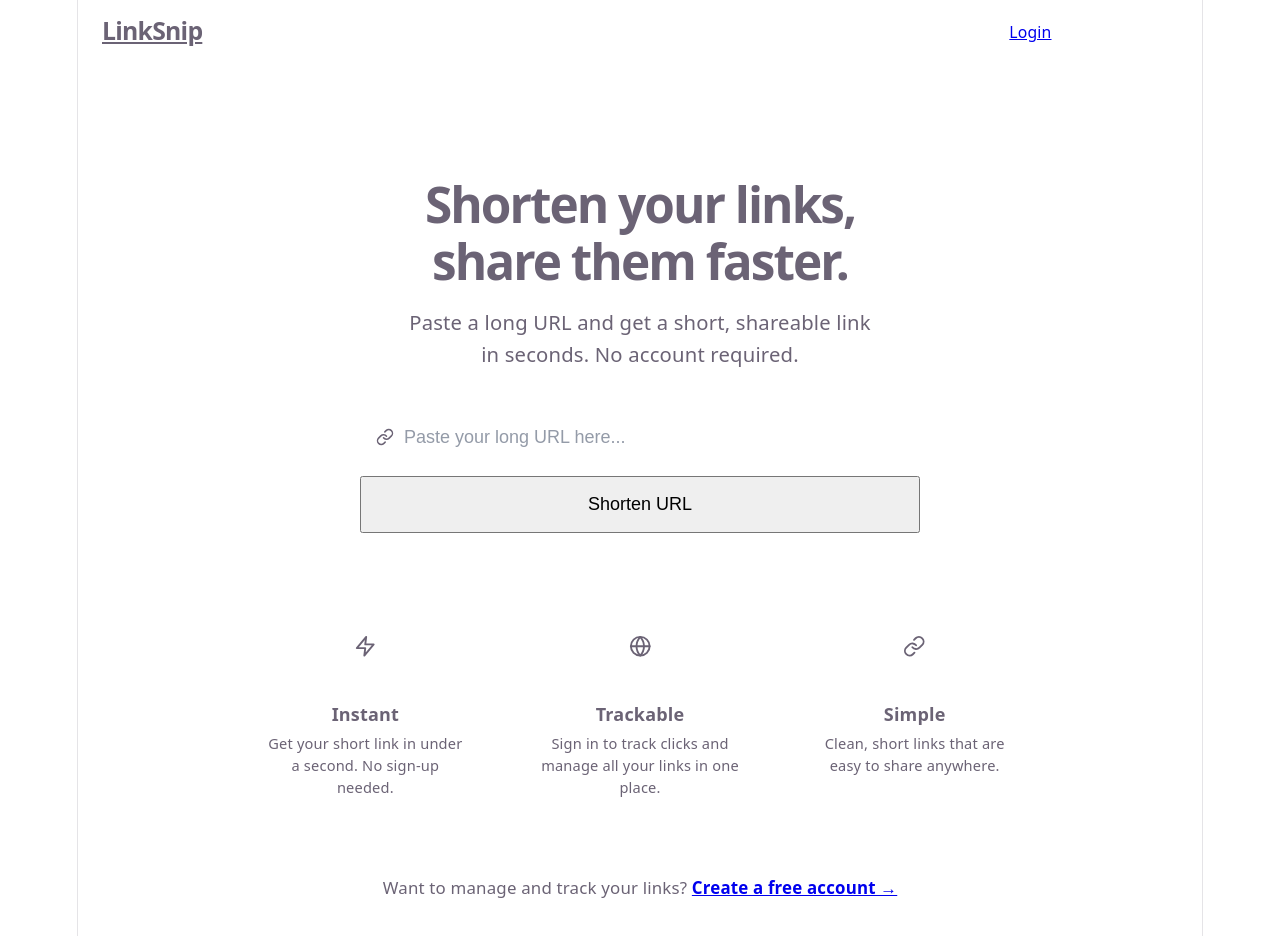
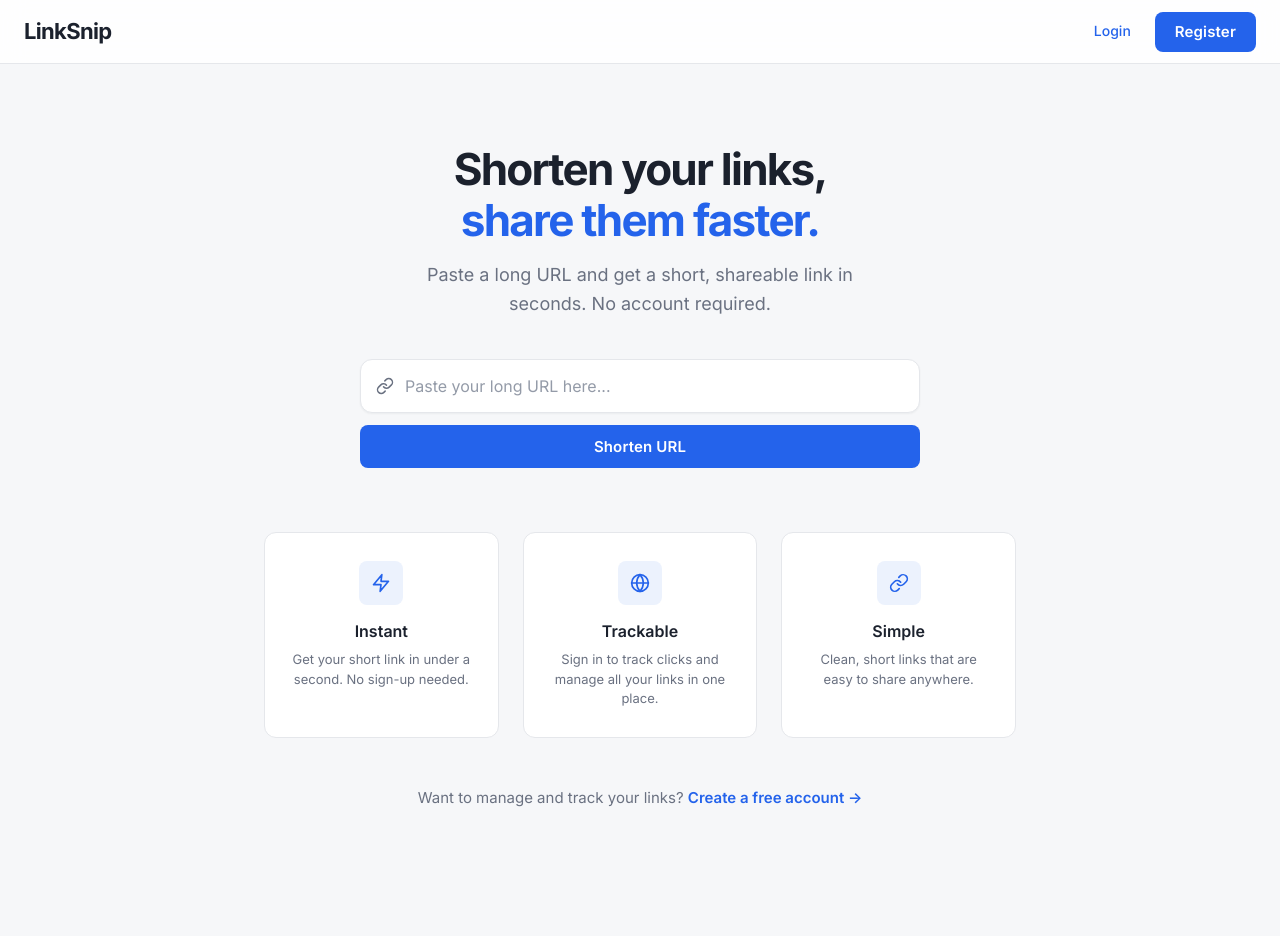
Before and after one commit to coderRohit620/URL_Shortening_Service, a React app in the folder frontend/: page / in a window 1280 px wide. Shown: the top 936 px of the page. After the commit the page ends 890 px from the top, so only its background shows below. Built offline with nearby package versions, Linux system fonts and the light colour scheme; no server answers; the HTML template or start-up script is replaced by a standard one.

Commit message:
feat: initialize global CSS with design tokens and base styles

```diff
--- a/frontend/src/index.css
+++ b/frontend/src/index.css
@@ -1,111 +1,99 @@
+@import url('https://fonts.googleapis.com/css2?family=Inter:wght@400;500;600;700&display=swap');
+
+/* ─── Design Tokens ───────────────────────────────────── */
 :root {
-  --text: #6b6375;
-  --text-h: #08060d;
-  --bg: #fff;
-  --border: #e5e4e7;
-  --code-bg: #f4f3ec;
-  --accent: #aa3bff;
-  --accent-bg: rgba(170, 59, 255, 0.1);
-  --accent-border: rgba(170, 59, 255, 0.5);
-  --social-bg: rgba(244, 243, 236, 0.5);
-  --shadow:
-    rgba(0, 0, 0, 0.1) 0 10px 15px -3px, rgba(0, 0, 0, 0.05) 0 4px 6px -2px;
+  --color-bg: hsl(220, 20%, 97%);
+  --color-surface: hsl(0, 0%, 100%);
+  --color-text: hsl(220, 25%, 14%);
+  --color-text-secondary: hsl(220, 10%, 46%);
+  --color-primary: hsl(221, 83%, 53%);
+  --color-primary-hover: hsl(221, 83%, 46%);
+  --color-primary-light: hsl(221, 83%, 96%);
+  --color-danger: hsl(0, 72%, 51%);
+  --color-danger-hover: hsl(0, 72%, 44%);
+  --color-danger-light: hsl(0, 72%, 96%);
+  --color-success: hsl(142, 71%, 45%);
+  --color-border: hsl(220, 13%, 91%);
+  --color-border-hover: hsl(220, 13%, 78%);
+  --color-input-bg: hsl(220, 14%, 96%);
+  --shadow-sm: 0 1px 2px hsla(220, 25%, 14%, 0.05);
+  --shadow-md: 0 4px 12px hsla(220, 25%, 14%, 0.08);
+  --shadow-lg: 0 12px 32px hsla(220, 25%, 14%, 0.10);
+  --radius-sm: 8px;
+  --radius-md: 12px;
+  --radius-lg: 16px;
+  --font-sans: 'Inter', -apple-system, BlinkMacSystemFont, 'Segoe UI', sans-serif;
+  --transition: 200ms cubic-bezier(0.4, 0, 0.2, 1);
+  --max-width: 720px;
+}
 
-  --sans: system-ui, 'Segoe UI', Roboto, sans-serif;
-  --heading: system-ui, 'Segoe UI', Roboto, sans-serif;
-  --mono: ui-monospace, Consolas, monospace;
+/* ─── Reset ───────────────────────────────────────────── */
+*,
+*::before,
+*::after {
+  margin: 0;
+  padding: 0;
+  box-sizing: border-box;
+}
 
-  font: 18px/145% var(--sans);
-  letter-spacing: 0.18px;
-  color-scheme: light dark;
-  color: var(--text);
-  background: var(--bg);
-  font-synthesis: none;
-  text-rendering: optimizeLegibility;
+html {
+  font-size: 16px;
   -webkit-font-smoothing: antialiased;
   -moz-osx-font-smoothing: grayscale;
-
-  @media (max-width: 1024px) {
-    font-size: 16px;
-  }
-}
-
-@media (prefers-color-scheme: dark) {
-  :root {
-    --text: #9ca3af;
-    --text-h: #f3f4f6;
-    --bg: #16171d;
-    --border: #2e303a;
-    --code-bg: #1f2028;
-    --accent: #c084fc;
-    --accent-bg: rgba(192, 132, 252, 0.15);
-    --accent-border: rgba(192, 132, 252, 0.5);
-    --social-bg: rgba(47, 48, 58, 0.5);
-    --shadow:
-      rgba(0, 0, 0, 0.4) 0 10px 15px -3px, rgba(0, 0, 0, 0.25) 0 4px 6px -2px;
-  }
-
-  #social .button-icon {
-    filter: invert(1) brightness(2);
-  }
 }
 
 body {
-  margin: 0;
+  font-family: var(--font-sans);
+  background-color: var(--color-bg);
+  color: var(--color-text);
+  line-height: 1.6;
+  min-height: 100vh;
 }
 
-#root {
-  width: 1126px;
-  max-width: 100%;
-  margin: 0 auto;
-  text-align: center;
-  border-inline: 1px solid var(--border);
-  min-height: 100svh;
-  display: flex;
-  flex-direction: column;
-  box-sizing: border-box;
+a {
+  color: var(--color-primary);
+  text-decoration: none;
+  transition: color var(--transition);
 }
 
-h1,
-h2 {
-  font-family: var(--heading);
-  font-weight: 500;
-  color: var(--text-h);
+a:hover {
+  color: var(--color-primary-hover);
 }
 
-h1 {
-  font-size: 56px;
-  letter-spacing: -1.68px;
-  margin: 32px 0;
-  @media (max-width: 1024px) {
-    font-size: 36px;
-    margin: 20px 0;
-  }
-}
-h2 {
-  font-size: 24px;
-  line-height: 118%;
-  letter-spacing: -0.24px;
-  margin: 0 0 8px;
-  @media (max-width: 1024px) {
-    font-size: 20px;
-  }
-}
-p {
-  margin: 0;
+input, button {
+  font-family: inherit;
+  font-size: inherit;
 }
 
-code,
-.counter {
-  font-family: var(--mono);
+/* ─── Shared Button Styles ────────────────────────────── */
+.btn-primary {
   display: inline-flex;
-  border-radius: 4px;
-  color: var(--text-h);
+  align-items: center;
+  justify-content: center;
+  gap: 6px;
+  padding: 12px 24px;
+  background-color: var(--color-primary);
+  color: white;
+  font-weight: 600;
+  font-size: 0.9375rem;
+  letter-spacing: 0.01em;
+  border: none;
+  border-radius: var(--radius-sm);
+  cursor: pointer;
+  transition: background-color var(--transition), transform var(--transition), box-shadow var(--transition);
 }
 
-code {
-  font-size: 15px;
-  line-height: 135%;
-  padding: 4px 8px;
-  background: var(--code-bg);
+.btn-primary:hover:not(:disabled) {
+  background-color: var(--color-primary-hover);
+  transform: translateY(-1px);
+  box-shadow: 0 4px 14px hsla(221, 83%, 53%, 0.3);
 }
+
+.btn-primary:active:not(:disabled) {
+  transform: translateY(0);
+}
+
+.btn-primary:disabled {
+  opacity: 0.55;
+  cursor: not-allowed;
+}
```
